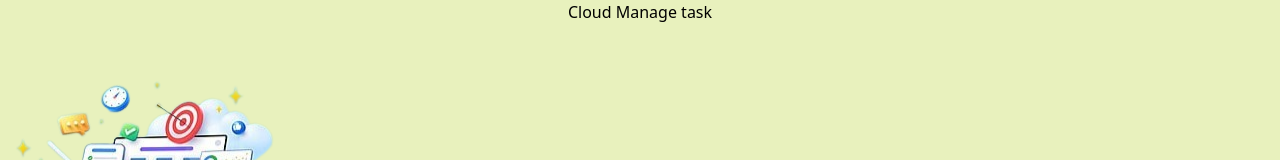
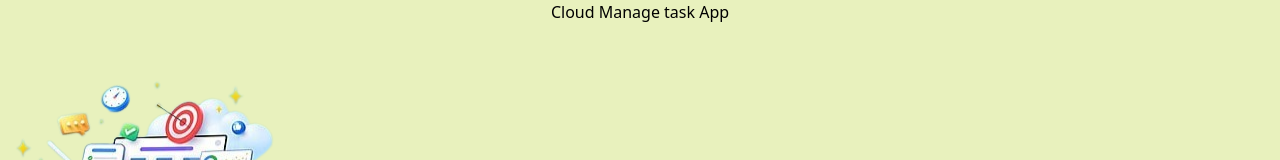
Before and after one commit to sajal-123/TaskMe, a React (Vite) app in the folder TaskOne/: page /login in a window 1280 px wide. Shown: the top 160 px of the page. Built offline with nearby package versions, Linux system fonts and the light colour scheme.

Commit message:
"change"

```diff
--- a/TaskOne/src/pages/Login.tsx
+++ b/TaskOne/src/pages/Login.tsx
@@ -51,7 +51,7 @@ export default function Login() {
         <div className="min-h-screen bg-gray-100 text-gray-900 w-full flex justify-center items-center">
             <div className=" flex flex-col shadow-lg rounded-lg overflow-hidden lg:w-[50%] h-[100%] bg-white">
                 <h1 className="text-5xl font-bold text-transparent bg-clip-text bg-gradient-to-r p-2 from-blue-500 to-purple-600 animate-gradient-text">
-                    Cloud Manage task
+                    Cloud Manage task App
                 </h1>
                 <div className="flex lg:flex-row flex-col w-full h-[100%] bg-white items-center">
                     {/* Animated Banner */}
```
